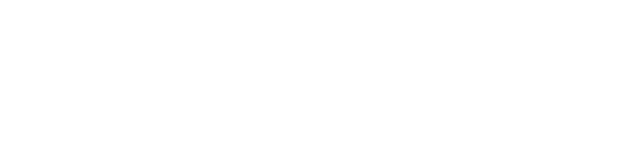
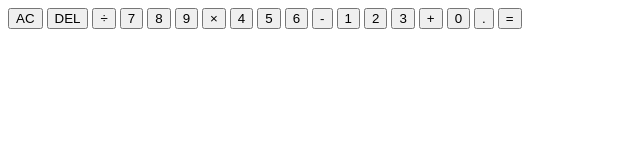
Before and after one commit to iKarans/iCalculator, a plain HTML site: page index.html in a window 1280 px wide. Shown: the whole page, without its empty margins (0-640 px from the left). Drawn offline with Linux system fonts and the light colour scheme.

Commit message:
Added buttons and finished html

```diff
--- a/index.html
+++ b/index.html
@@ -14,7 +14,24 @@
             <div class="calculator__display__2">
             </div>
         </div>
-
+        <button class="calculator__AC">AC</button>
+        <button class="calculator__DEL">DEL</button>
+        <button class="calculator__operator">÷</button>
+        <button class="calculator__number">7</button>
+        <button class="calculator__number">8</button>
+        <button class="calculator__number">9</button>
+        <button class="calculator__operator">×</button>
+        <button class="calculator__number">4</button>
+        <button class="calculator__number">5</button>
+        <button class="calculator__number">6</button>
+        <button class="calculator__operator">-</button>
+        <button class="calculator__number">1</button>
+        <button class="calculator__number">2</button>
+        <button class="calculator__number">3</button>
+        <button class="calculator__operator">+</button>
+        <button class="calculator__number calculator__number0">0</button>
+        <button class="calculator__number">.</button>
+        <button class="calculator__operator">=</button>
     </main>
 </body>
 </html>
```
